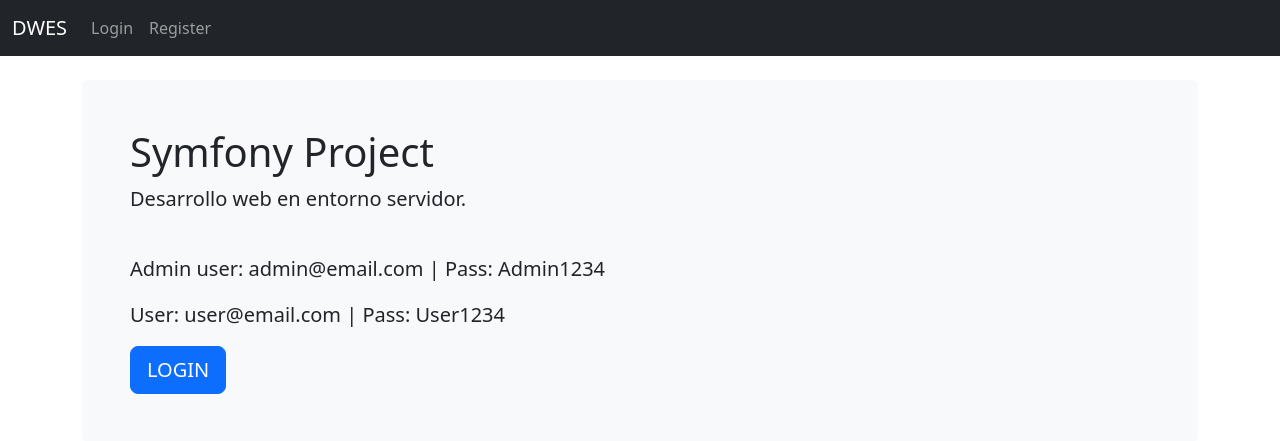
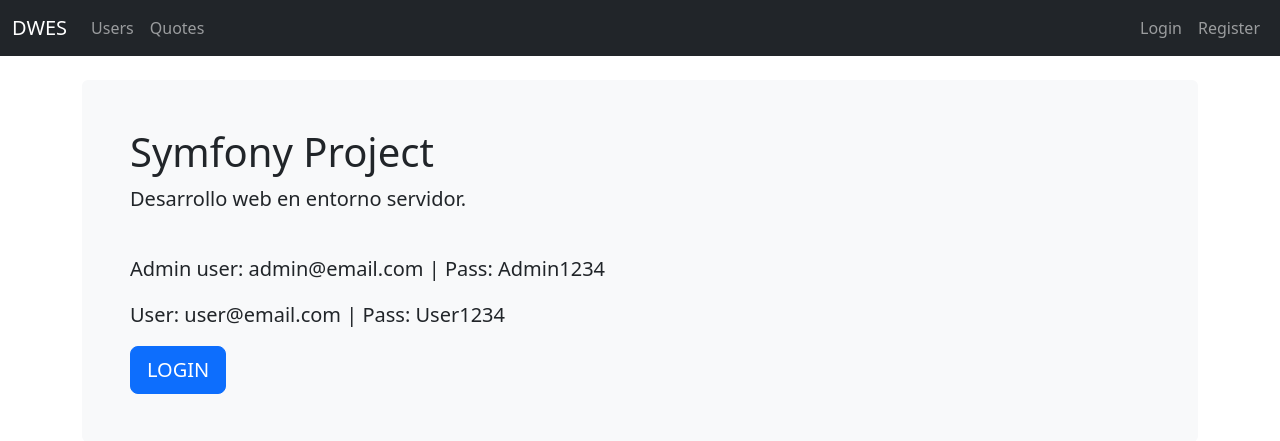
Before and after one commit to aluman4290/dws, a Symfony app: template proyecto/templates/landing/landing.html.twig in a window 1280 px wide. Shown: the top 441 px of the page. Run offline with Twig, Linux system fonts and the light colour scheme; the template is opened without the code that fills it, so the values that code supplies are empty; some libraries are stand-ins or nearby versions.

Commit message:
Update _top_navbar.html.twig

```diff
--- a/proyecto/templates/common/_top_navbar.html.twig
+++ b/proyecto/templates/common/_top_navbar.html.twig
@@ -11,12 +11,22 @@
 			<div class="collapse navbar-collapse" id="navbarCollapse">
 				<ul class="navbar-nav me-auto mb-2 mb-md-0">
 					<li class="nav-item">
-						<a class="nav-link  aria-current="page" href="{{path('app_login')}}">Login</a>
+						<a class="nav-link  aria-current="page" href="{{path('app_user_index')}}">Users</a>
 					</li>
 					<li class="nav-item">
-						<a class="nav-link" href="{{path('app_register')}}">Register</a>
+						<a class="nav-link" href="{{path('app_quote_index')}}">Quotes</a>
 					</li>
 				</ul>
+				<div class="d-flex">
+					<ul class="navbar-nav me-auto mb-2 mb-md-0">
+						<li class="nav-item">
+							<a class="nav-link  aria-current="page" href="{{path('app_login')}}">Login</a>
+						</li>
+						<li class="nav-item">
+							<a class="nav-link" href="{{path('app_register')}}">Register</a>
+						</li>
+					</ul>
+				</div>
 			</div>
 		</div>
 	</nav>
```
